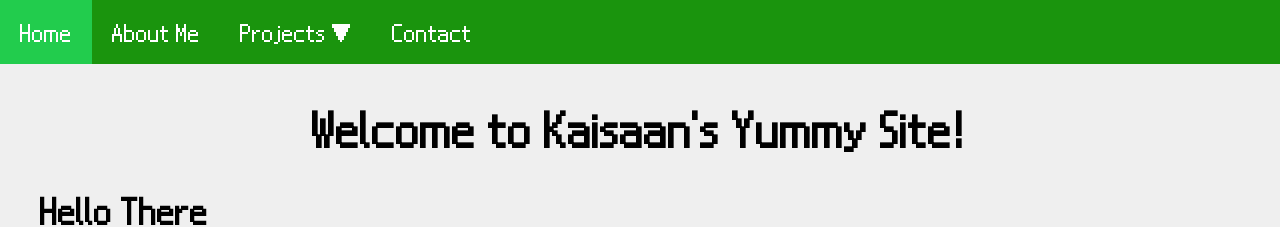
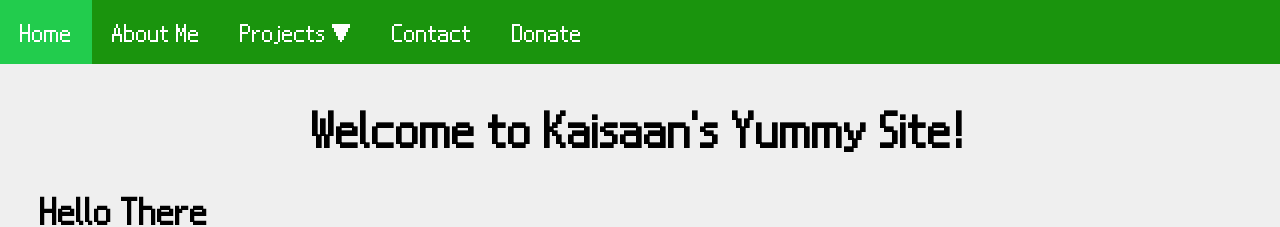
Before and after one commit to Kaisaan/kaisaan.github.io, a Jekyll site: the page built from index.html, in a window 1280 px wide. Shown: the top 227 px of the page. Built offline with Jekyll 4.4.1, drawn with Linux system fonts in a browser that asks for light colours; some web fonts are replaced.

Commit message:
Add donation link to nav bar

```diff
--- a/_includes/nav.html
+++ b/_includes/nav.html
@@ -12,6 +12,7 @@
                 </div>
               </div>
             <li class="navstd"><a href="/pages/contact">Contact</a></li>
+            <li class="navstd"><a href="https://ko-fi.com/kaisaan">Donate</a></li>
         </ul>
     </nav>
 </div>
```
